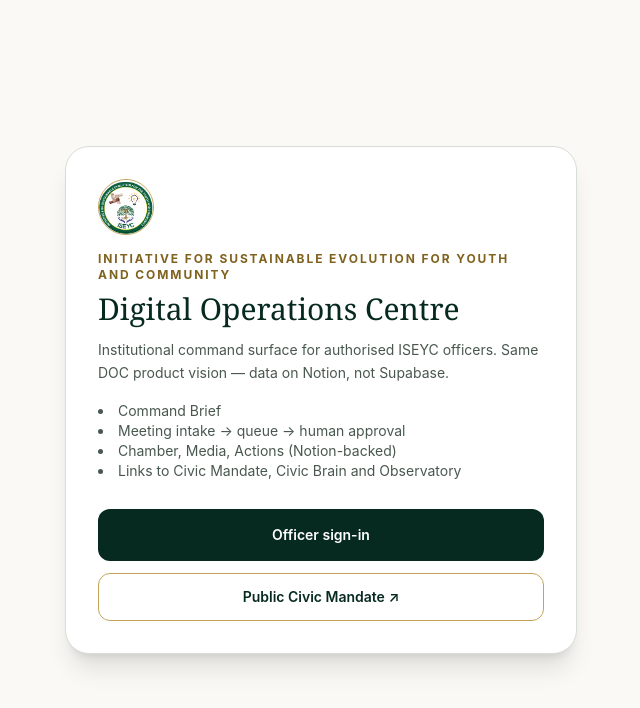
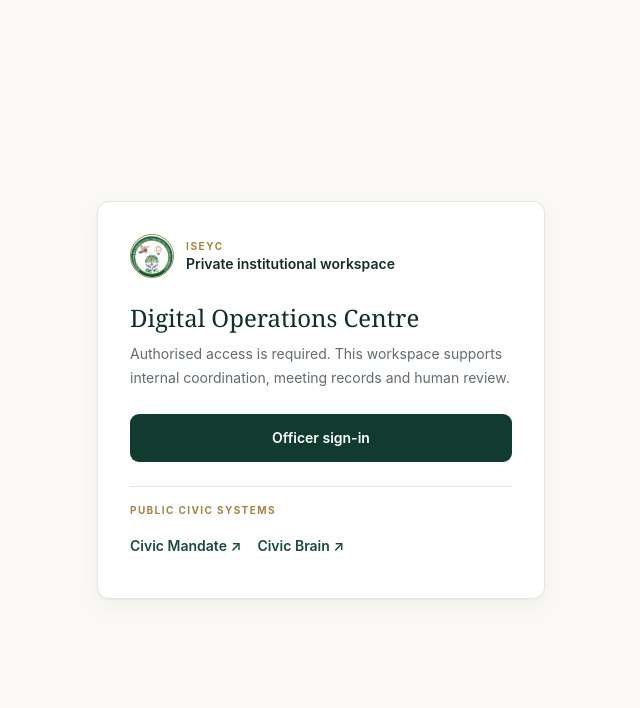
Before and after one commit to mrzulqarnainnadabo/iseyc-digital-operations-centre-notion, a Next.js app: page / in a window 1280 px wide. Shown: the top 708 px of the page, without its empty margins (319-959 px from the left). Built offline with nearby package versions, Linux system fonts and the light colour scheme.

Commit message:
feat(idcc): replace public hero with a minimal private access gate

```diff
--- a/app/page.tsx
+++ b/app/page.tsx
@@ -2,36 +2,26 @@ import Link from "next/link";
 
 export default function GatePage() {
   return (
-    <div className="grid min-h-screen place-items-center bg-[radial-gradient(circle_at_top_left,#e5f1eb,transparent_45%),#f7f3e9] p-6">
-      <div className="w-full max-w-lg rounded-3xl border border-[#d7ddd8] bg-white p-8 shadow-xl">
-        <img src="/iseyc-seal.svg" alt="ISEYC official seal" width="56" height="56" className="rounded-full border border-[#c4a35a] bg-white object-contain" />
-        <p className="mt-4 text-xs font-bold uppercase tracking-[0.16em] text-[#80621f]">Initiative for Sustainable Evolution for Youth and Community</p>
-        <h1 className="mt-2 font-serif text-3xl text-[#072a20]">Digital Operations Centre</h1>
-        <p className="mt-3 text-sm leading-relaxed text-[#49584f]">
-          Institutional command surface for authorised ISEYC officers. Same DOC product vision —
-          data on Notion, not Supabase.
-        </p>
-        <ul className="mt-4 list-inside list-disc text-sm text-[#49584f]">
-          <li>Command Brief</li>
-          <li>Meeting intake → queue → human approval</li>
-          <li>Chamber, Media, Actions (Notion-backed)</li>
-          <li>Links to Civic Mandate, Civic Brain and Observatory</li>
-        </ul>
-        <Link
-          href="/login"
-          className="mt-7 flex min-h-[52px] items-center justify-center rounded-xl bg-[#072a20] text-sm font-semibold text-white"
-        >
-          Officer sign-in
-        </Link>
-        <a
-          href="https://2027-street-mandate.vercel.app"
-          className="mt-3 flex min-h-[48px] items-center justify-center rounded-xl border border-[#c4a35a] text-sm font-semibold text-[#072a20]"
-          target="_blank"
-          rel="noopener noreferrer"
-        >
-          Public Civic Mandate ↗
-        </a>
-      </div>
-    </div>
+    <main className="grid min-h-screen place-items-center bg-cream-50 px-4 py-10">
+      <section className="w-full max-w-md rounded-card border border-line bg-white p-6 shadow-card sm:p-8">
+        <div className="flex items-center gap-3">
+          <img src="/iseyc-seal.svg" alt="ISEYC seal" width="44" height="44" className="rounded-full border border-gold-600 bg-white object-contain" />
+          <div>
+            <p className="text-[10px] font-bold uppercase tracking-[0.16em] text-gold-600">ISEYC</p>
+            <p className="text-sm font-semibold text-forest-950">Private institutional workspace</p>
+          </div>
+        </div>
+        <h1 className="mt-6 font-serif text-2xl text-forest-950">Digital Operations Centre</h1>
+        <p className="mt-2 text-sm leading-6 text-ink-600">Authorised access is required. This workspace supports internal coordination, meeting records and human review.</p>
+        <Link href="/login" className="mt-6 inline-flex min-h-[48px] w-full items-center justify-center rounded-control bg-forest-900 px-4 text-sm font-semibold text-white hover:bg-forest-800">Officer sign-in</Link>
+        <div className="mt-6 border-t border-line pt-4">
+          <p className="text-[10px] font-bold uppercase tracking-[0.14em] text-gold-600">Public civic systems</p>
+          <div className="mt-2 flex flex-wrap gap-x-4 gap-y-2 text-sm font-semibold text-forest-800">
+            <a href="https://2027-street-mandate.vercel.app" target="_blank" rel="noopener noreferrer" className="min-h-[40px] inline-flex items-center hover:underline">Civic Mandate ↗</a>
+            <a href="https://iseyc-civic-brain.vercel.app" target="_blank" rel="noopener noreferrer" className="min-h-[40px] inline-flex items-center hover:underline">Civic Brain ↗</a>
+          </div>
+        </div>
+      </section>
+    </main>
   );
 }
```
